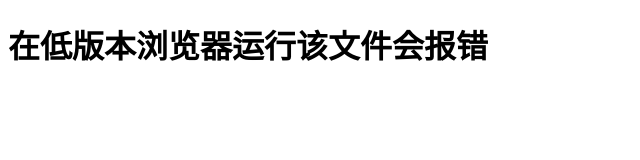
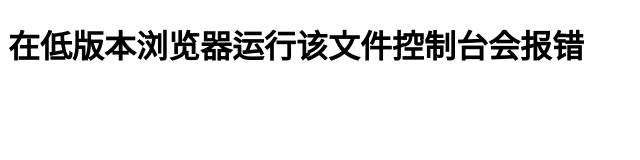
Before and after one commit to jruit/babel-tutorial, a website with bundled scripts: page babel02/index.html in a window 1280 px wide. Shown: the whole page, without its empty margins (0-640 px from the left). Built offline with nearby package versions, Linux system fonts and the light colour scheme.

Commit message:
polyfill

```diff
--- a/babel02/index.html
+++ b/babel02/index.html
@@ -3,9 +3,10 @@
 <head>
   <meta charset="UTF-8">
   <title>Document</title>
+  <!-- <script src="https://cdn.bootcss.com/babel-polyfill/7.6.0/polyfill.js"></script> -->
   <script src="compiled.js"></script>
 </head>
 <body>
-  <h1>在低版本浏览器运行该文件会报错</h1>
+  <h1>在低版本浏览器运行该文件控制台会报错</h1>
 </body>
 </html>
```
